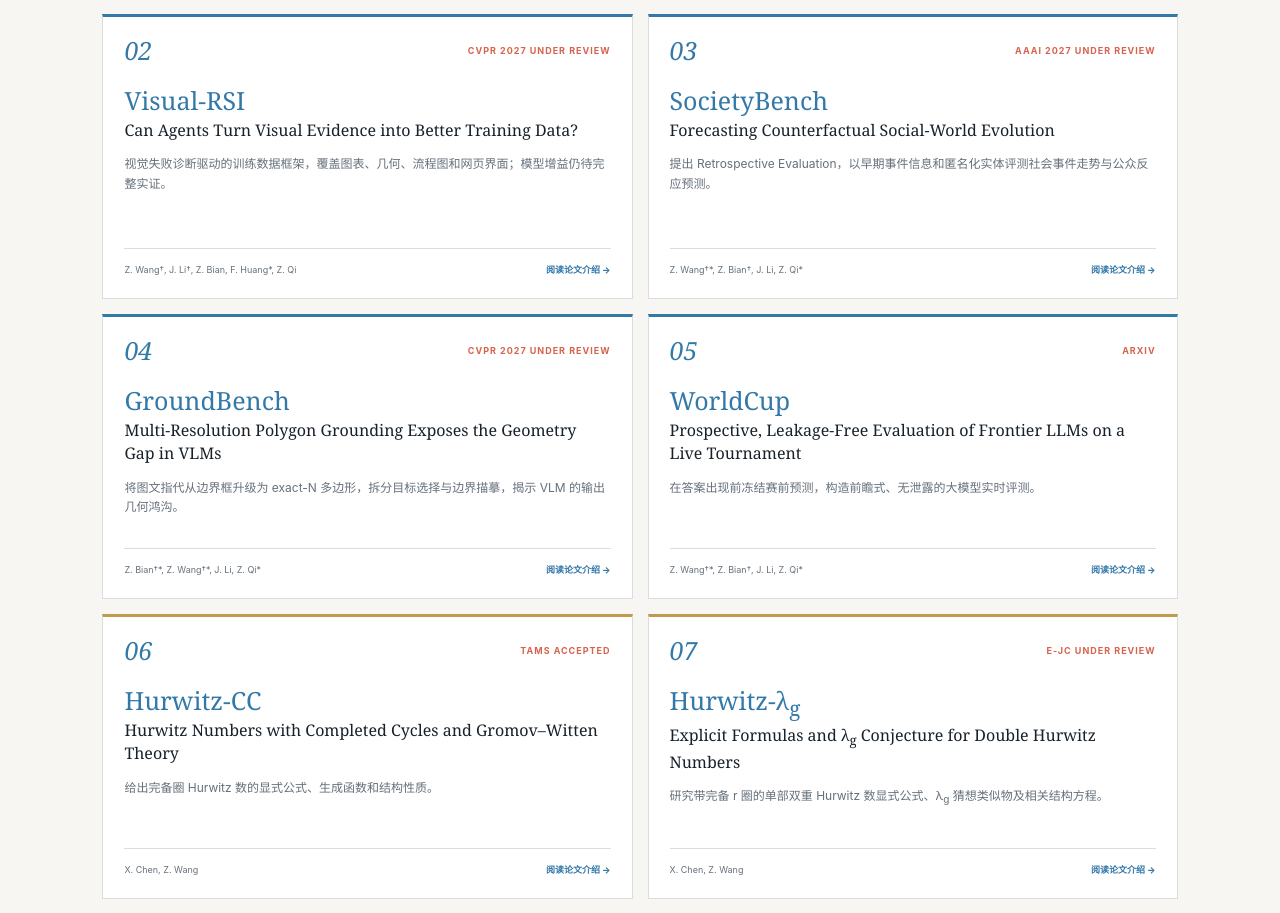
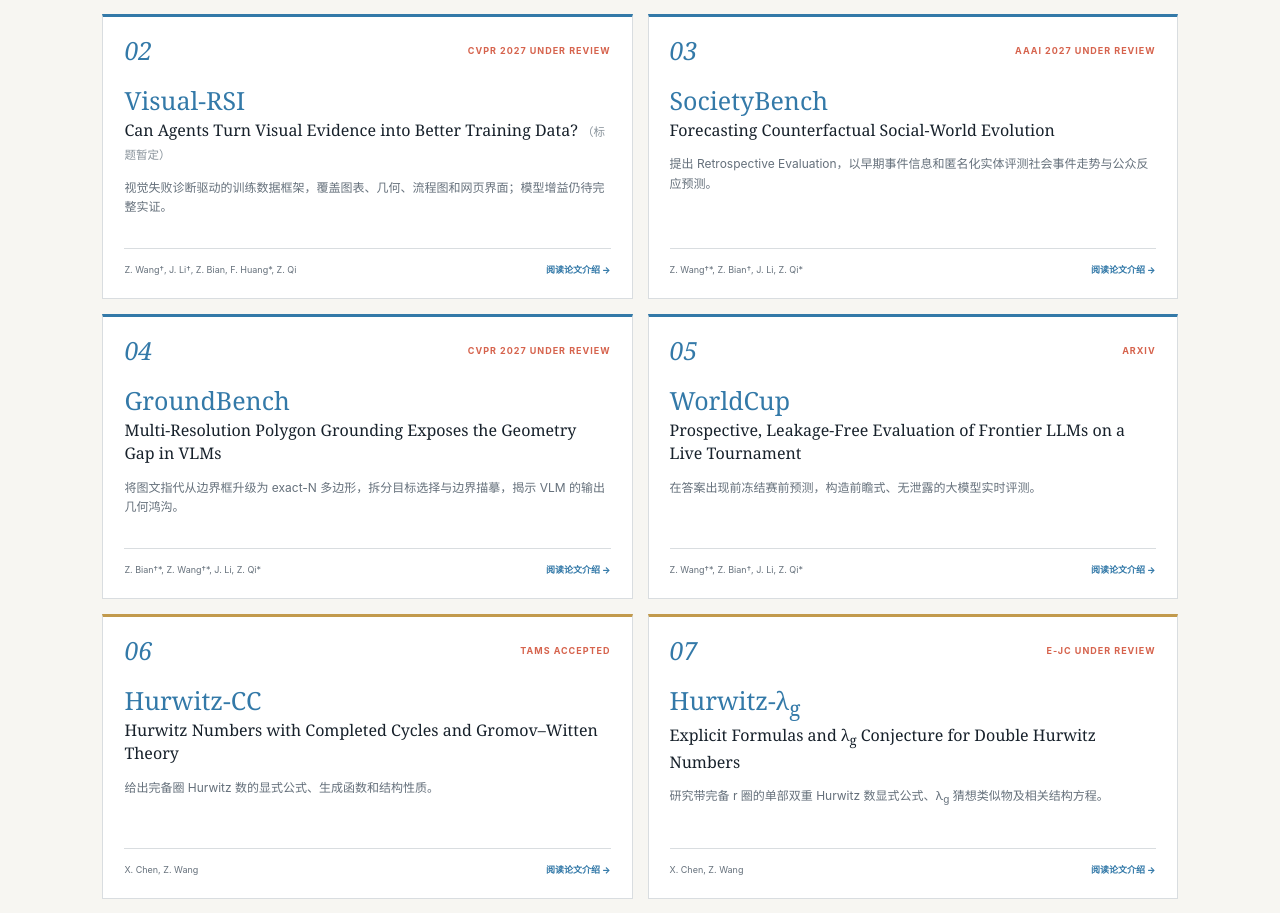
Before and after one commit to co-minder/Zhenran.Wang-CV, a plain HTML site: page index.html in a window 1280 px wide. Shown: the part 1108-2021 px from the top of the page. Drawn offline with Linux system fonts and the light colour scheme.

Commit message:
Visual-RSI 标题标注（标题暂定）

```diff
--- a/index.html
+++ b/index.html
@@ -75,7 +75,7 @@
             <a class="paper-card" href="papers/visual-rsi.html">
               <div class="paper-card-top"><span>02</span><b>CVPR 2027 UNDER REVIEW</b></div>
               <h3>Visual-RSI</h3>
-              <h4>Can Agents Turn Visual Evidence into Better Training Data?</h4>
+              <h4>Can Agents Turn Visual Evidence into Better Training Data? <small style="font-weight:400;color:#8a949c;font-size:.72em">（标题暂定）</small></h4>
               <p>视觉失败诊断驱动的训练数据框架，覆盖图表、几何、流程图和网页界面；模型增益仍待完整实证。</p>
               <div class="paper-card-foot"><span>Z. Wang†, J. Li†, Z. Bian, F. Huang*, Z. Qi</span><i>阅读论文介绍 →</i></div>
             </a>
```
Also changed, not shown: papers/visual-rsi.html (+1 -1 lines).
